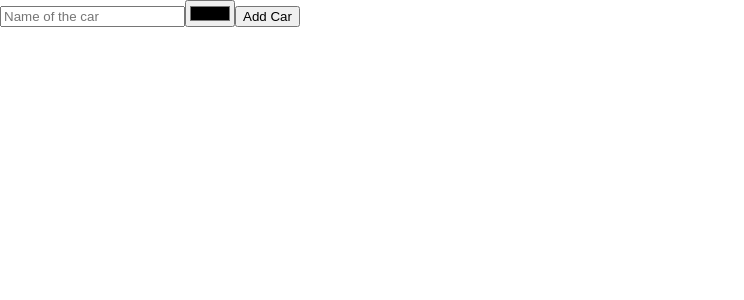
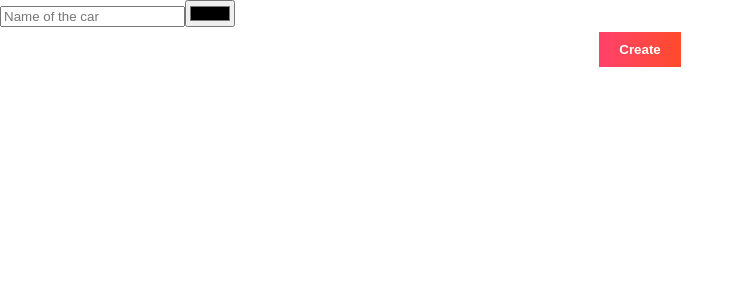
Before and after one commit to Lirianendil/async-cars, a React (Create React App) app: page /garage in a window 1280 px wide. Shown: the top 300 px of the page, without its empty margins (0-744 px from the left). Built offline with nearby package versions, Linux system fonts and the light colour scheme.

Commit message:
car create and update

```diff
--- /dev/null
+++ b/src/components/CarUpdateForm.tsx
@@ -0,0 +1,72 @@
+import React, {useEffect , useState } from 'react';
+
+// The Car interface as defined previously
+interface Car {
+    id: number;
+    name: string;
+    color: string;
+}
+
+interface CarUpdateFormProps {
+    car: Car;
+    show: boolean;
+    onClose: () => void;
+    updateCarList: (updatedCar: Car) => void;
+}
+
+const CarUpdateForm: React.FC<CarUpdateFormProps> = ({ car, show, onClose, updateCarList }) => {
+    const [name, setName] = useState(car.name);
+    const [color, setColor] = useState(car.color);
+
+    useEffect(() => {
+        // Whenever the selected car changes, update the form state
+        setName(car.name);
+        setColor(car.color);
+    }, [car]);
+
+    const handleSubmit = async (e: React.FormEvent) => {
+        e.preventDefault();
+
+        const updatedCar = { ...car, name, color };
+
+        // Call to API to update the car on the server
+        const response = await fetch(`http://localhost:3000/garage/${car.id}`, {
+            method: 'PUT',
+            headers: { 'Content-Type': 'application/json' },
+            body: JSON.stringify(updatedCar),
+        });
+
+        if (response.ok) {
+            const result = await response.json();
+            // If the update is successful, update the car list in the parent component
+            updateCarList(result);
+            // Close the form
+            onClose();
+        } else {
+            console.error('Failed to update the car');
+        }
+    };
+
+    if (!show) {
+        return null;
+    }
+
+    return (
+        <div className="update-form">
+            <form onSubmit={handleSubmit}>
+                <label>
+                    Car Name:
+                    <input type="text" value={name} onChange={(e) => setName(e.target.value)} />
+                </label>
+                <label>
+                    Car Color:
+                    <input type="color" value={color} onChange={(e) => setColor(e.target.value)} />
+                </label>
+                <button type="submit">Update</button>
+                <button type="button" onClick={onClose}>Cancel</button>
+            </form>
+        </div>
+    );
+};
+
+export default CarUpdateForm;
--- a/src/components/Garage.tsx
+++ b/src/components/Garage.tsx
@@ -1,28 +1,43 @@
 import React, { useState } from 'react';
 import CarForm from '../components/carForm';
+import CarUpdateForm from '../components/CarUpdateForm'; // Убедитесь, что путь к компоненту правильный
 
+// Измените интерфейс Car, если он находится в другом файле, убедитесь, что он импортирован
 interface Car {
+    id: number; // Убедитесь, что `id` теперь обязательный параметр
     name: string;
     color: string;
 }
 
 const Garage: React.FC = () => {
     const [cars, setCars] = useState<Car[]>([]);
+    const [editingCar, setEditingCar] = useState<Car | null>(null);
 
-    const addNewCar = (newCar: Car) => {
-        setCars((currentCars) => [...currentCars, newCar]);
+    const addNewCar = (newCar: Omit<Car, 'id'>) => {
+        const maxId = cars.reduce((max, car) => Math.max(max, car.id), 0);
+        const newId = maxId + 1 <= 100 ? maxId + 1 : 1; // Простая логика генерации ID
+        const carWithId = { ...newCar, id: newId };
+        setCars((currentCars) => [...currentCars, carWithId]);
     };
 
-    // Render the form and the list of cars
+    const updateCarList = (updatedCar: Car) => {
+        setCars(cars.map(car => car.id === updatedCar.id ? updatedCar : car));
+        setEditingCar(null); // Скрыть форму после обновления
+    };
+
+    // Добавьте handleEdit здесь, если вы хотите использовать его для установки editingCar
+
     return (
         <div>
             <CarForm addNewCar={addNewCar} />
-            {/* Render cars here */}
-            {cars.map((car, index) => (
-                <div key={index}>
+            {cars.map((car) => (
+                <div key={car.id}>
                     {car.name} - <span style={{ color: car.color }}>{car.color}</span>
+                    <button onClick={() => setEditingCar(car)}>Edit</button>
+                    <button onClick={() => {/* Функция удаления */}}>Remove</button>
                 </div>
             ))}
+            {editingCar && <CarUpdateForm car={editingCar} show={Boolean(editingCar)} onClose={() => setEditingCar(null)} updateCarList={updateCarList} />}
         </div>
     );
 };
--- a/src/components/carForm.tsx
+++ b/src/components/carForm.tsx
@@ -1,4 +1,5 @@
 import React, { useState } from 'react';
+import '../components/СarUpdate.css'
 
 interface Car {
     name: string;
@@ -49,9 +50,12 @@ const CarForm: React.FC<CarFormProps> = ({ addNewCar }) => {
                 value={color}
                 onChange={(e) => setColor(e.target.value)}
             />
-            <button type="submit">Add Car</button>
+            <div className="button-container">
+                <button className="button button-create" type="submit">Create</button>
+            </div>
         </form>
     );
+
 };
 
 export default CarForm;
--- /dev/null
+++ b/src/components/СarUpdate.css
@@ -0,0 +1,37 @@
+.button {
+    padding: 10px 20px;
+    margin: 5px;
+    border: none;
+    color: white;
+    font-weight: bold;
+}
+
+.button-create {
+    background: linear-gradient(to right, #ff416c, #ff4b2b);
+}
+
+.button-edit {
+    background: linear-gradient(to right, #21d4fd, #b721ff);
+}
+
+.button-container {
+    display: flex;
+    justify-content: space-around; /* Или center, если кнопки должны быть строго по центру */
+    align-items: center;
+    margin-bottom: 20px; /* Добавить немного места под контейнером */
+}
+
+/* CSS для центрирования CarUpdateForm, если ещё не сделано */
+.update-form {
+    display: flex;
+    flex-direction: column;
+    position: fixed;
+    top: 50%;
+    left: 50%;
+    transform: translate(-50%, -50%);
+    background-color: white;
+    padding: 20px;
+    border-radius: 10px;
+    box-shadow: 0 4px 8px rgba(0, 0, 0, 0.2);
+    z-index: 100;
+}
```
Also changed, not shown: src/context/CarsContext.tsx (+8 -5 lines).
